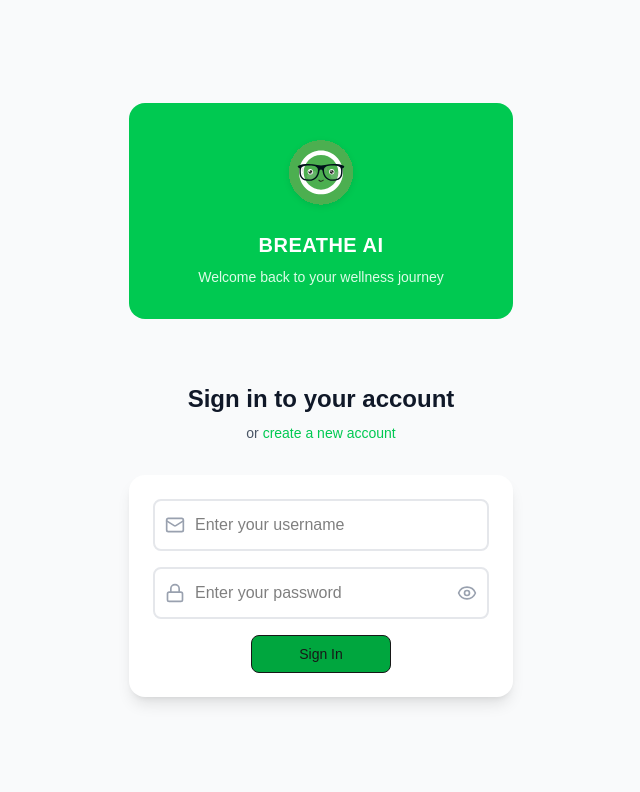
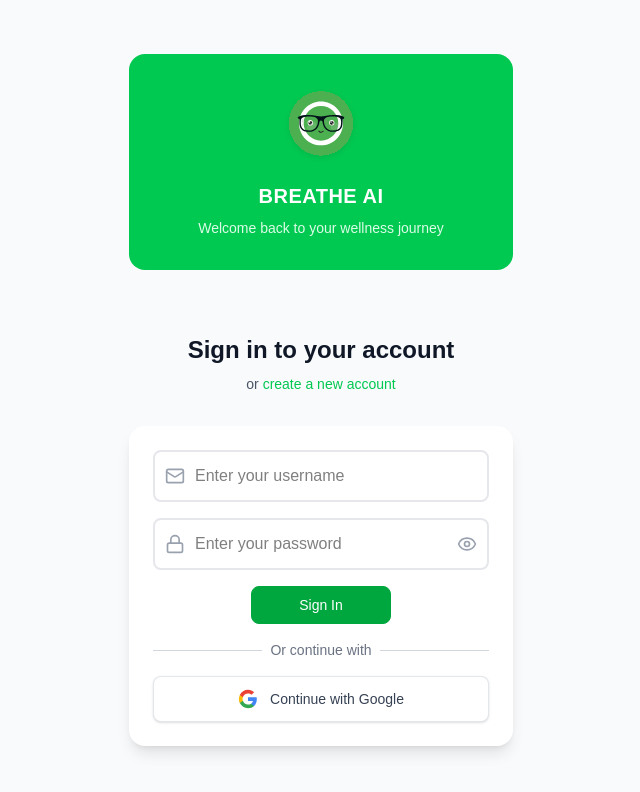
Before and after one commit to MTPL0012-LakhanPanwar/breathe_frontend, a Next.js app: page /login in a window 1280 px wide. Shown: the top 792 px of the page, without its empty margins (319-959 px from the left). Built offline with nearby package versions, Linux system fonts and the light colour scheme.

Commit message:
Created google social login flow

```diff
--- /dev/null
+++ b/src/app/auth/google/callback/page.jsx
@@ -0,0 +1,49 @@
+"use client";
+import { useEffect } from "react";
+
+export default function GoogleCallback() {
+  useEffect(() => {
+    // Parse the hash fragment
+    const hash = window.location.hash.substring(1);
+    const params = new URLSearchParams(hash);
+
+    const idToken = params.get("id_token");
+    const accessToken = params.get("access_token");
+
+    if (idToken) {
+      // Send token back to parent window
+      if (window.opener) {
+        window.opener.postMessage(
+          {
+            type: "GOOGLE_AUTH_SUCCESS",
+            id_token: idToken,
+            access_token: accessToken,
+          },
+          window.location.origin
+        );
+        window.close();
+      }
+    } else {
+      // Handle error
+      if (window.opener) {
+        window.opener.postMessage(
+          {
+            type: "GOOGLE_AUTH_ERROR",
+            error: "No token received",
+          },
+          window.location.origin
+        );
+        window.close();
+      }
+    }
+  }, []);
+
+  return (
+    <div className="min-h-screen flex items-center justify-center bg-gray-50">
+      <div className="text-center">
+        <div className="animate-spin rounded-full h-12 w-12 border-b-2 border-green-500 mx-auto mb-4"></div>
+        <p className="text-gray-600">Completing sign in...</p>
+      </div>
+    </div>
+  );
+}
--- a/src/app/login/page.jsx
+++ b/src/app/login/page.jsx
@@ -118,11 +118,18 @@ export default function LoginForm() {
               showPassword={showPassword}
             />
 
+            {error && (
+              <div className="text-red-500 text-sm text-center">{error}</div>
+            )}
+
             <div className="flex items-center justify-center">
               <Button type="submit" isLoading={isLoading} className="w-35">
                 Sign In
               </Button>
             </div>
+
+            {/* Social Login */}
+            <SocialLoginButtons />
           </div>
         </form>
       </div>
--- a/src/components/Button.jsx
+++ b/src/components/Button.jsx
@@ -19,7 +19,7 @@ const Button = ({
   // Variant styles
   const variantStyles = {
     primary:
-      "bg-green-600 border-1 border-green-600text-white hover:bg-green-700 focus:ring-green-500",
+      "bg-green-600 border-1 border-green-600 text-white hover:bg-green-700 focus:ring-green-500",
     secondary:
       "bg-gray-200 text-gray-800 hover:bg-gray-300 focus:ring-gray-500",
     danger: "bg-red-600 text-white hover:bg-red-700 focus:ring-red-500",
--- a/src/components/SocialLoginButtons.jsx
+++ b/src/components/SocialLoginButtons.jsx
@@ -1,31 +1,126 @@
+"use client";
+
 import { useAuthStore } from "@/lib/auth-store";
 import { useRouter } from "next/navigation";
+import { useState } from "react";
 
 export const SocialLoginButtons = () => {
   const router = useRouter();
   const { socialLogin, isLoading } = useAuthStore();
+  const [error, setError] = useState("");
 
-  const handleSocialLogin = async (provider) => {
+  const handleGoogleLogin = () => {
+    const clientId =
+      "574308672234-svbshgib56dm8he4hhueaoi6jcmjrmcl.apps.googleusercontent.com";
+    const redirectUri = `${window.location.origin}/auth/google/callback`;
+
+    // Build OAuth URL
+    const googleAuthUrl = new URL(
+      "https://accounts.google.com/o/oauth2/v2/auth"
+    );
+    googleAuthUrl.searchParams.append("client_id", clientId);
+    googleAuthUrl.searchParams.append("redirect_uri", redirectUri);
+    googleAuthUrl.searchParams.append("response_type", "token id_token");
+    googleAuthUrl.searchParams.append("scope", "openid email profile");
+    googleAuthUrl.searchParams.append("nonce", Math.random().toString(36));
+
+    // Open popup
+    const width = 500;
+    const height = 600;
+    const left = window.screen.width / 2 - width / 2;
+    const top = window.screen.height / 2 - height / 2;
+
+    const popup = window.open(
+      googleAuthUrl.toString(),
+      "Google Sign In",
+      `width=${width},height=${height},left=${left},top=${top}`
+    );
+
+    // Listen for callback
+    window.addEventListener("message", handleCallback);
+
+    // Check if popup was closed
+    const checkPopup = setInterval(() => {
+      if (popup && popup.closed) {
+        clearInterval(checkPopup);
+        window.removeEventListener("message", handleCallback);
+      }
+    }, 1000);
+  };
+
+  const handleCallback = async (event) => {
+    // Verify origin
+    if (event.origin !== window.location.origin) return;
+
+    if (event.data.type === "GOOGLE_AUTH_SUCCESS") {
+      const { id_token } = event.data;
+
       try {
-      const result = await socialLogin({ provider });
+        const result = await socialLogin({
+          provider: "google",
+          id_token,
+        });
+
         if (result.success) {
           router.push("/chat");
+
+        } else {
+          setError(result.error || "Login failed");
         }
       } catch (error) {
-      console.error("Social login error:", error);
+        console.error("Google login error:", error);
+        setError("Login failed. Please try again.");
+      }
+
+      window.removeEventListener("message", handleCallback);
     }
   };
 
   return (
-    <div className="mt-4 grid grid-cols-3 gap-3">
+    <div className="mt-4">
+      <div className="relative">
+        <div className="absolute inset-0 flex items-center">
+          <div className="w-full border-t border-gray-300"></div>
+        </div>
+        <div className="relative flex justify-center text-sm">
+          <span className="px-2 bg-white text-gray-500">Or continue with</span>
+        </div>
+      </div>
+
+      {error && (
+        <div className="mt-4 text-red-500 text-sm text-center">{error}</div>
+      )}
+
+      <div className="mt-4">
         <button
           type="button"
-        onClick={() => handleSocialLogin("google")}
+          onClick={handleGoogleLogin}
           disabled={isLoading}
-        className="w-full inline-flex justify-center py-2 px-4 border border-gray-300/60 rounded-md shadow-sm bg-white/80 backdrop-blur-sm glass-morphism text-sm font-medium text-black hover:bg-gray-50/90 transition-all duration-200 hover:scale-105"
+          className="w-full cursor-pointer inline-flex items-center justify-center gap-3 py-3 px-4 border border-gray-300/60 rounded-lg shadow-sm bg-white hover:bg-gray-50 transition-all duration-200 hover:scale-[1.02] disabled:opacity-50 disabled:cursor-not-allowed"
         >
-        Google
+          <svg className="w-5 h-5" viewBox="0 0 24 24">
+            <path
+              fill="#4285F4"
+              d="M22.56 12.25c0-.78-.07-1.53-.2-2.25H12v4.26h5.92c-.26 1.37-1.04 2.53-2.21 3.31v2.77h3.57c2.08-1.92 3.28-4.74 3.28-8.09z"
+            />
+            <path
+              fill="#34A853"
+              d="M12 23c2.97 0 5.46-.98 7.28-2.66l-3.57-2.77c-.98.66-2.23 1.06-3.71 1.06-2.86 0-5.29-1.93-6.16-4.53H2.18v2.84C3.99 20.53 7.7 23 12 23z"
+            />
+            <path
+              fill="#FBBC05"
+              d="M5.84 14.09c-.22-.66-.35-1.36-.35-2.09s.13-1.43.35-2.09V7.07H2.18C1.43 8.55 1 10.22 1 12s.43 3.45 1.18 4.93l2.85-2.22.81-.62z"
+            />
+            <path
+              fill="#EA4335"
+              d="M12 5.38c1.62 0 3.06.56 4.21 1.64l3.15-3.15C17.45 2.09 14.97 1 12 1 7.7 1 3.99 3.47 2.18 7.07l3.66 2.84c.87-2.6 3.3-4.53 6.16-4.53z"
+            />
+          </svg>
+          <span className="text-sm font-medium text-gray-700">
+            {isLoading ? "Signing in..." : "Continue with Google"}
+          </span>
         </button>
+      </div>
     </div>
   );
 };
```
Also changed, not shown: src/lib/api-service.js, src/lib/auth-store.js. Lines whose indentation alone changed are shown as unchanged.
